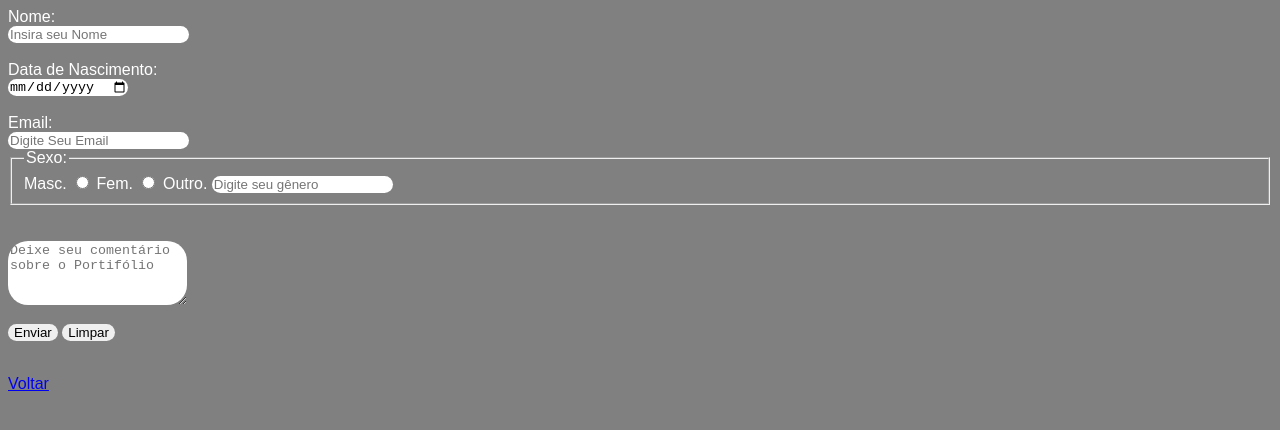
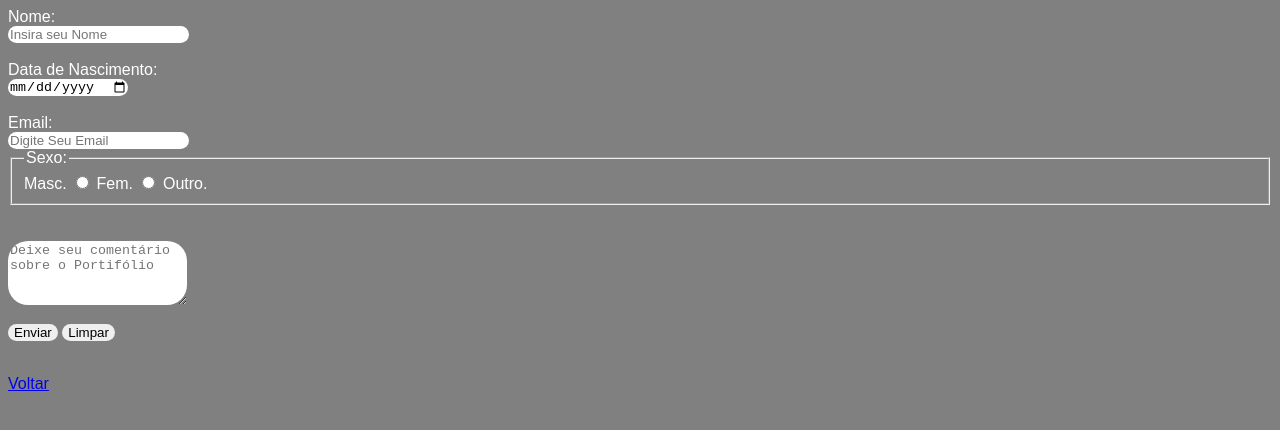
Before and after one commit to Tuan-belletti/PortifolioSegundoTrimestre, a plain HTML site: page cadastro.html in a window 1280 px wide. Drawn offline with Linux system fonts and the light colour scheme.

Commit message:
Update cadastro.html

```diff
--- a/cadastro.html
+++ b/cadastro.html
@@ -35,7 +35,6 @@
         <input type="radio" name="sexo" value="feminino" id="feminino">
 
         <label for="outro">Outro.</label>
-        <input type="text" name="sexo" id="outro" placeholder="Digite seu gênero">
     </fieldset>
     <br>
     <br>
```
